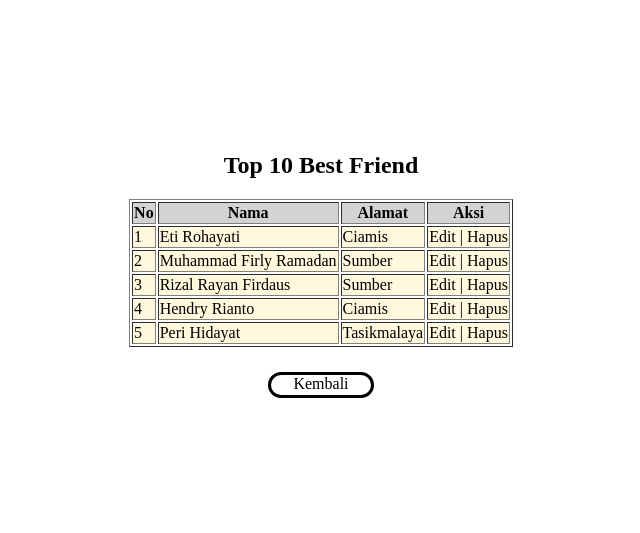
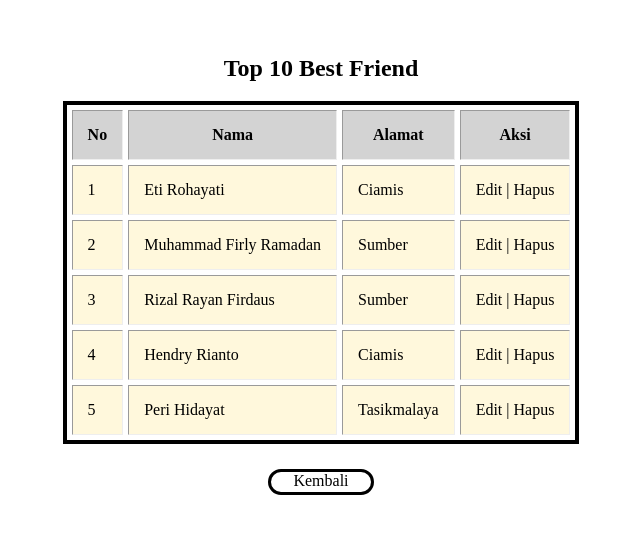
Before and after one commit to dhifdev/dhiv_web.github.io, a plain HTML site: page p03css/table2.html in a window 1280 px wide. Shown: the part 143-676 px from the top of the page, without its empty margins (319-959 px from the left). Drawn offline with Linux system fonts and the light colour scheme.

Commit message:
Tugas p03css Adhivia Julian-NIM:41215568

```diff
--- a/p03css/table2.html
+++ b/p03css/table2.html
@@ -27,20 +27,29 @@
         transform: scale(1.1);
         transition: 0.2s;
       }
+      table {
+        border: 4px solid;
+      }
       table tr th {
         background-color: lightgrey;
+        transition: 0.4s;
       }
 
       table tr th:hover {
         background-color: aliceblue;
+        transform: scale(1.1);
+        transition: 0.2s;
       }
 
       table tr td {
         background-color: cornsilk;
+        transition: 0.4s;
       }
 
       table tr td:hover {
         background-color: lightgrey;
+        transform: scaleX(1.1);
+        transition: 0.2s;
       }
 
       a {
@@ -53,7 +62,7 @@
   <body>
     <center>
       <div class="judul"><h2>Top 10 Best Friend</h2></div>
-      <table border="1">
+      <table border="1" cellpadding="15" cellspacing="5">
         <tr>
           <th>No</th>
           <th>Nama</th>
@@ -91,7 +100,7 @@
           <td>Edit | Hapus</td>
         </tr>
       </table>
-      <a onClick="alert('Apakah kamu mau kembali?')" href="../index.html">
+      <a onClick="alert('Kembali ke halaman utama?')" href="../index.html">
         <div class="tombol">Kembali</div>
       </a>
     </center>
```
